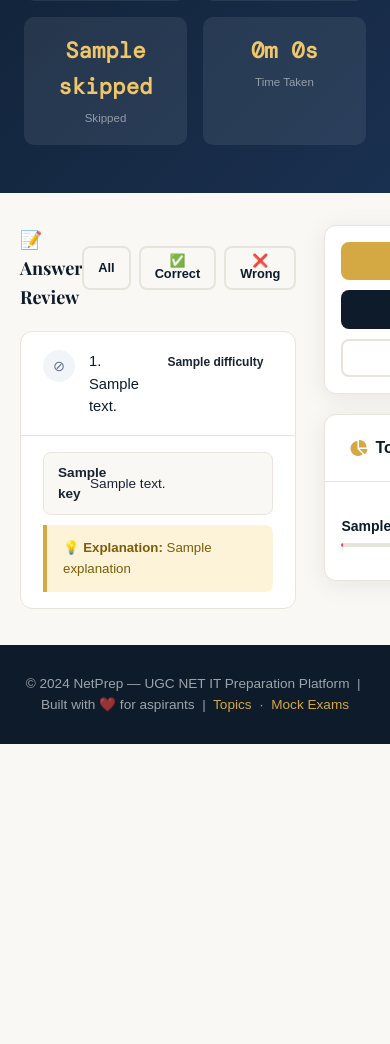
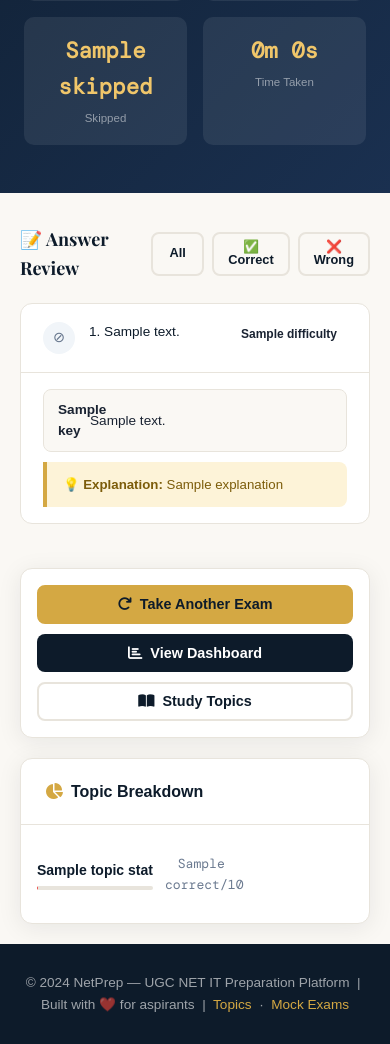
Before and after one commit to Adarshvedhati/djnagoucgnet, a Django app: template core/templates/core/exam/results.html in a window 390 px wide. Shown: the part 708-1752 px from the top of the page. Before the commit the page ends 1452 px from the top, so only its background shows below. Run offline with Django 4.2, Linux system fonts and the light colour scheme; data comes from the database, SQL or seed files in the repository; tables that the repository leaves empty hold one stand-in row (values such as "Sample post"); the template is opened without the code that fills it: values that come from a table or form of the project are taken from there, most other values are stand-ins (such as "Sample title", 1, 10 or a date in 2020).

Commit message:
first commit

```diff
--- a/core/templates/core/base.html
+++ b/core/templates/core/base.html
@@ -2,6 +2,7 @@
 <html lang="en">
 <head>
   <meta charset="UTF-8">
+
   <meta name="viewport" content="width=device-width, initial-scale=1.0">
   <title>{% block title %}UGC NET Prep{% endblock %} | NetPrep</title>
   <link rel="preconnect" href="https://fonts.googleapis.com">
--- a/core/templates/core/exam/history.html
+++ b/core/templates/core/exam/history.html
@@ -9,8 +9,8 @@
   </div>
   {% if sessions.object_list %}
   <div class="card">
-    <div class="card-body" style="padding:0;">
-      <table style="width:100%;border-collapse:collapse;">
+   <div class="card-body" style="padding:0;overflow-x:auto;">
+  <table style="width:100%;border-collapse:collapse;min-width:700px;">
         <thead>
           <tr style="background:var(--cream);">
             <th style="padding:14px 20px;text-align:left;font-size:0.8rem;font-weight:700;color:var(--text-muted);">EXAM</th>
--- a/core/templates/core/exam/results.html
+++ b/core/templates/core/exam/results.html
@@ -33,6 +33,24 @@
   .topic-perf-row:last-child{border-bottom:none;}
   .topic-perf-name{flex:1;font-size:0.875rem;font-weight:600;color:var(--navy);}
   .topic-perf-score{font-family:'DM Mono',monospace;font-size:0.82rem;color:var(--text-muted);width:60px;text-align:right;}
+
+.results-layout{
+  display:grid;
+  grid-template-columns:1fr 300px;
+  gap:28px;
+}
+
+@media (max-width: 900px){
+  .results-layout{
+    grid-template-columns:1fr;
+  }
+}
+@media (max-width:600px){
+  .review-q{
+    font-size:0.85rem;
+  }
+}
+
 </style>
 {% endblock %}
 {% block content %}
@@ -54,7 +72,7 @@
   </div>
 </div>
 <div class="container" style="padding-top:0;">
-  <div style="display:grid;grid-template-columns:1fr 300px;gap:28px;align-items:start;">
+  <div class="results-layout">
     <div>
       <div style="display:flex;align-items:center;justify-content:space-between;margin-bottom:20px;">
         <h2 class="serif" style="color:var(--navy);font-size:1.4rem;">📝 Answer Review</h2>
```
Also changed, not shown: core/templates/core/exam/index.html (+18 -2 lines), core/templates/core/exam/take.html (+28 -1 lines).
